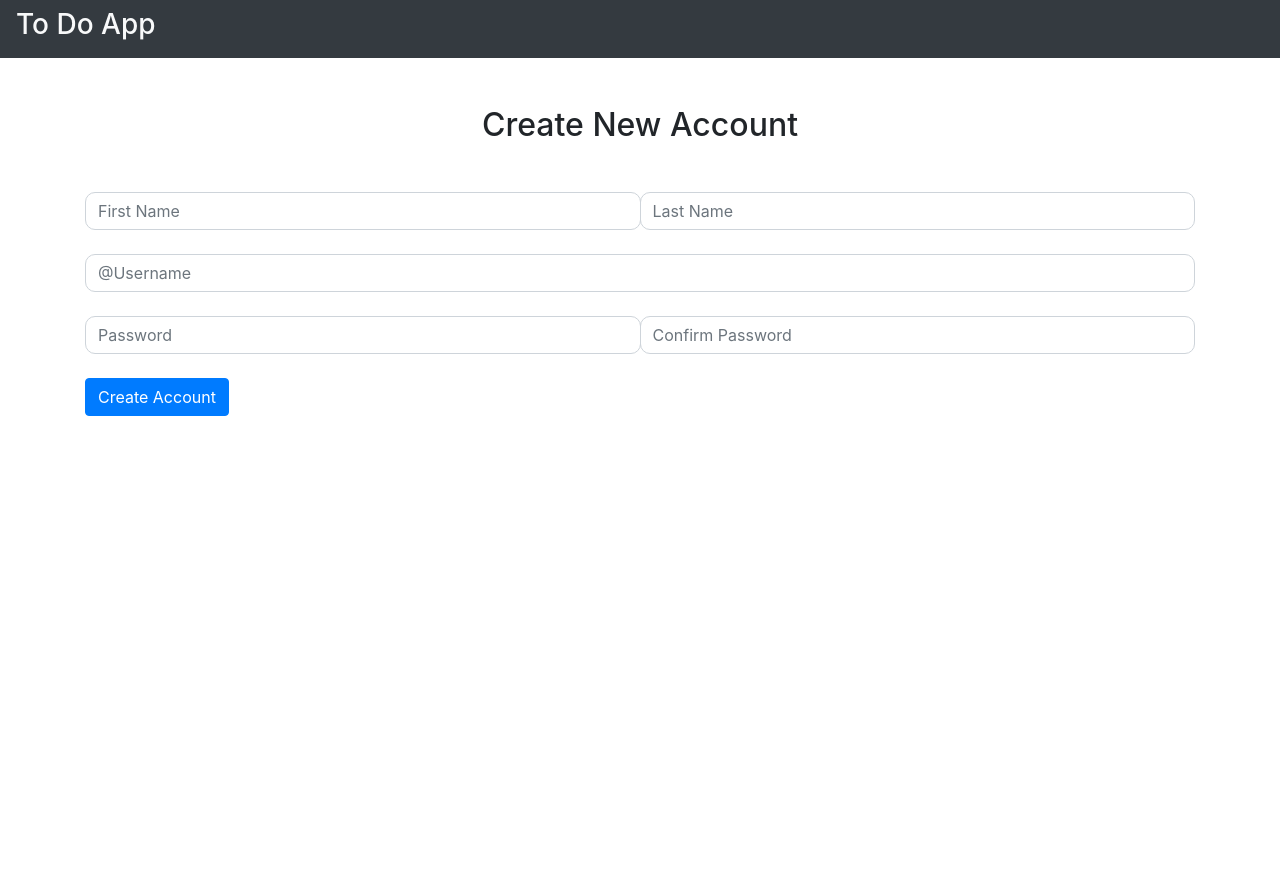
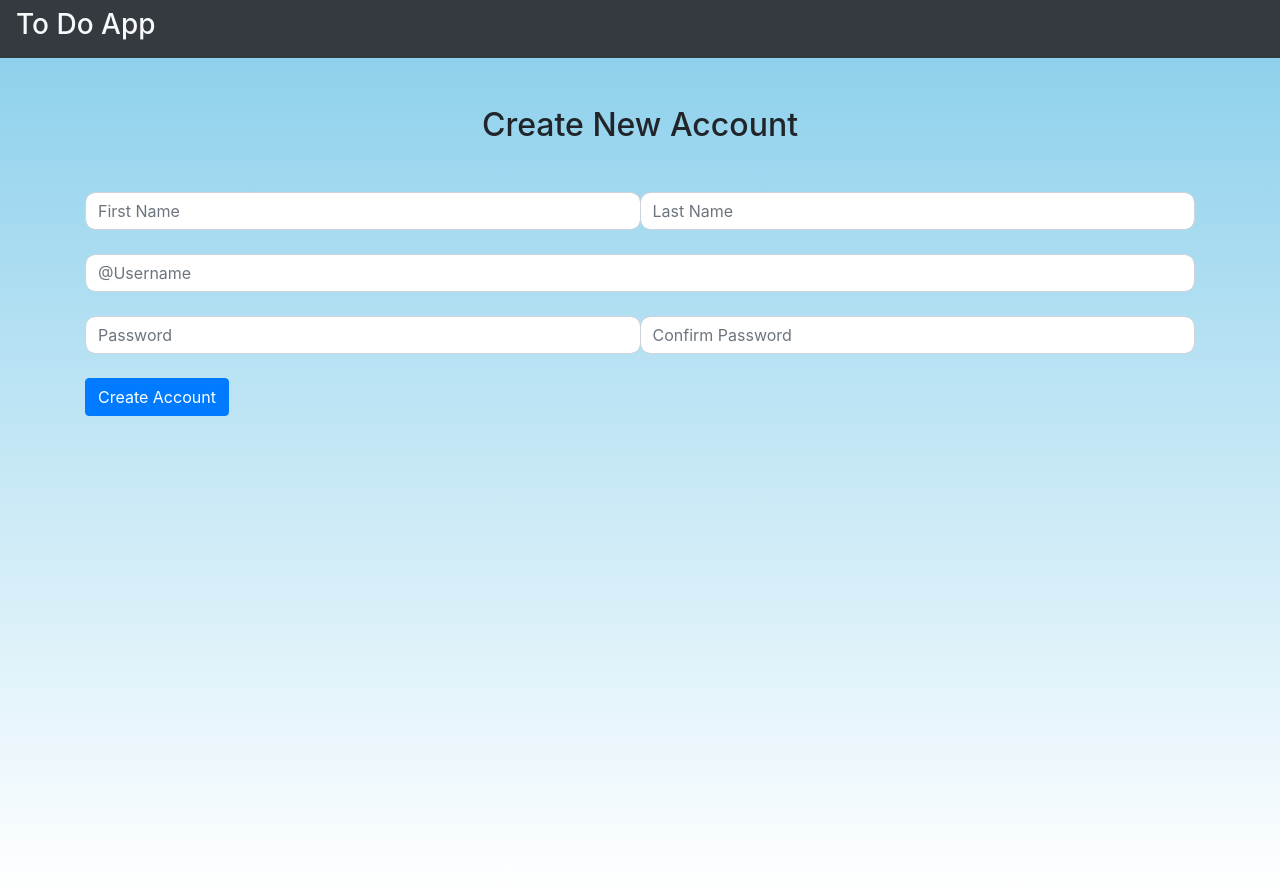
Before and after one commit to liniaugustine/djangowork, a Django app: page /craccount in a window 1280 px wide. Run offline with Django 3.2, Linux system fonts and the light colour scheme.

Commit message:
made changes in css

```diff
--- a/register/static/css/todo.css
+++ b/register/static/css/todo.css
@@ -1,3 +1,3 @@
-#createacc{
-  background-image: (skyblue, white);
-    }
+#cracc{
+  background-image: linear-gradient(skyblue, white);
+}
--- a/register/templates/craccount.html
+++ b/register/templates/craccount.html
@@ -9,7 +9,7 @@
     <link rel="stylesheet" href="https://cdn.jsdelivr.net/npm/bootstrap@4.6.0/dist/css/bootstrap.min.css" integrity="sha384-B0vP5xmATw1+K9KRQjQERJvTumQW0nPEzvF6L/Z6nronJ3oUOFUFpCjEUQouq2+l" crossorigin="anonymous">
     <link rel="stylesheet" href="{% static 'css/todo.css' %}">
 </head>
-<body id="createacc">
+<body style="background-image: linear-gradient(skyblue, white);">
     <nav class="navbar bg-dark">
         <ul class="navbar-nav">
           <li class="nav-item">
```
